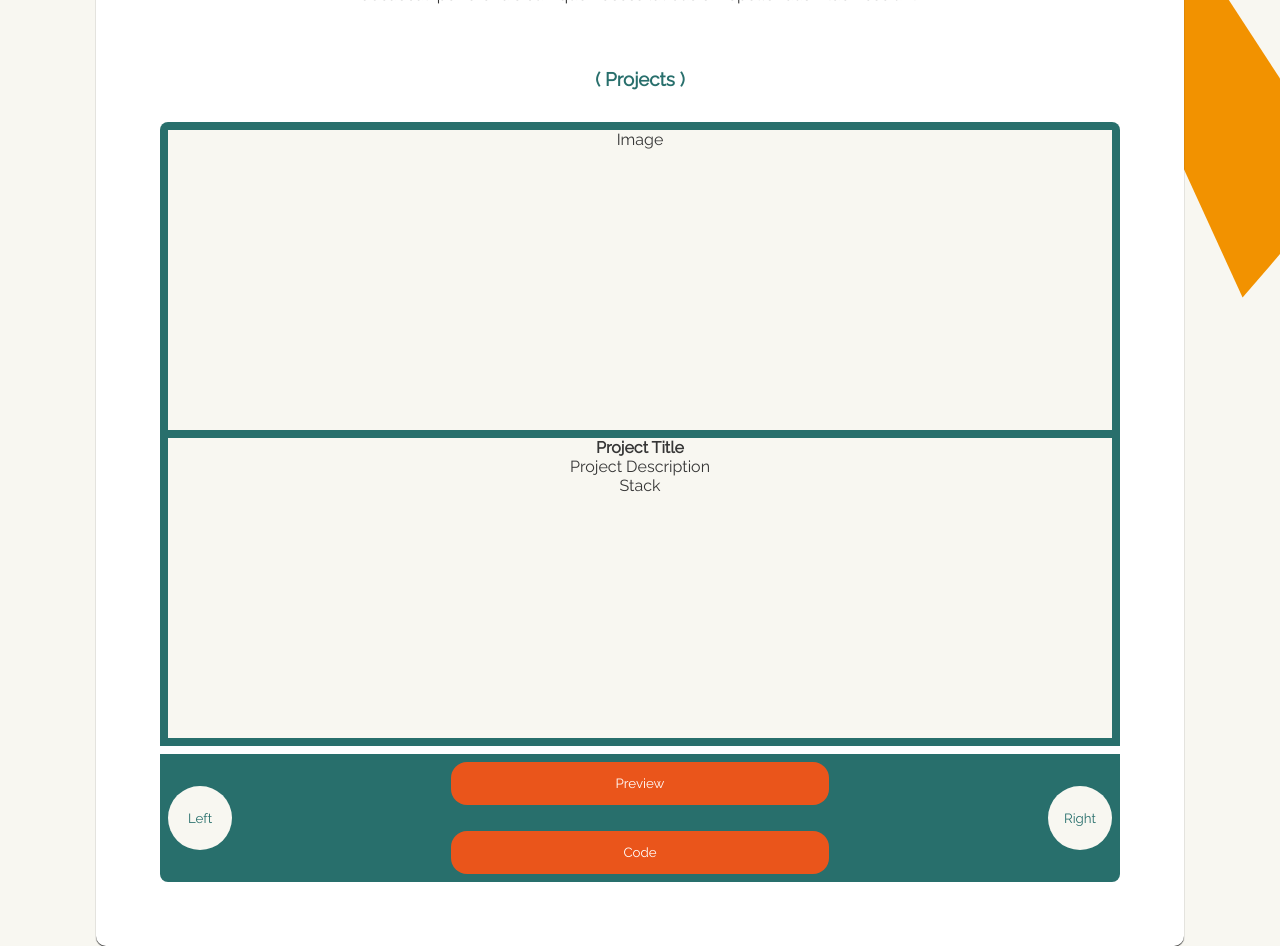
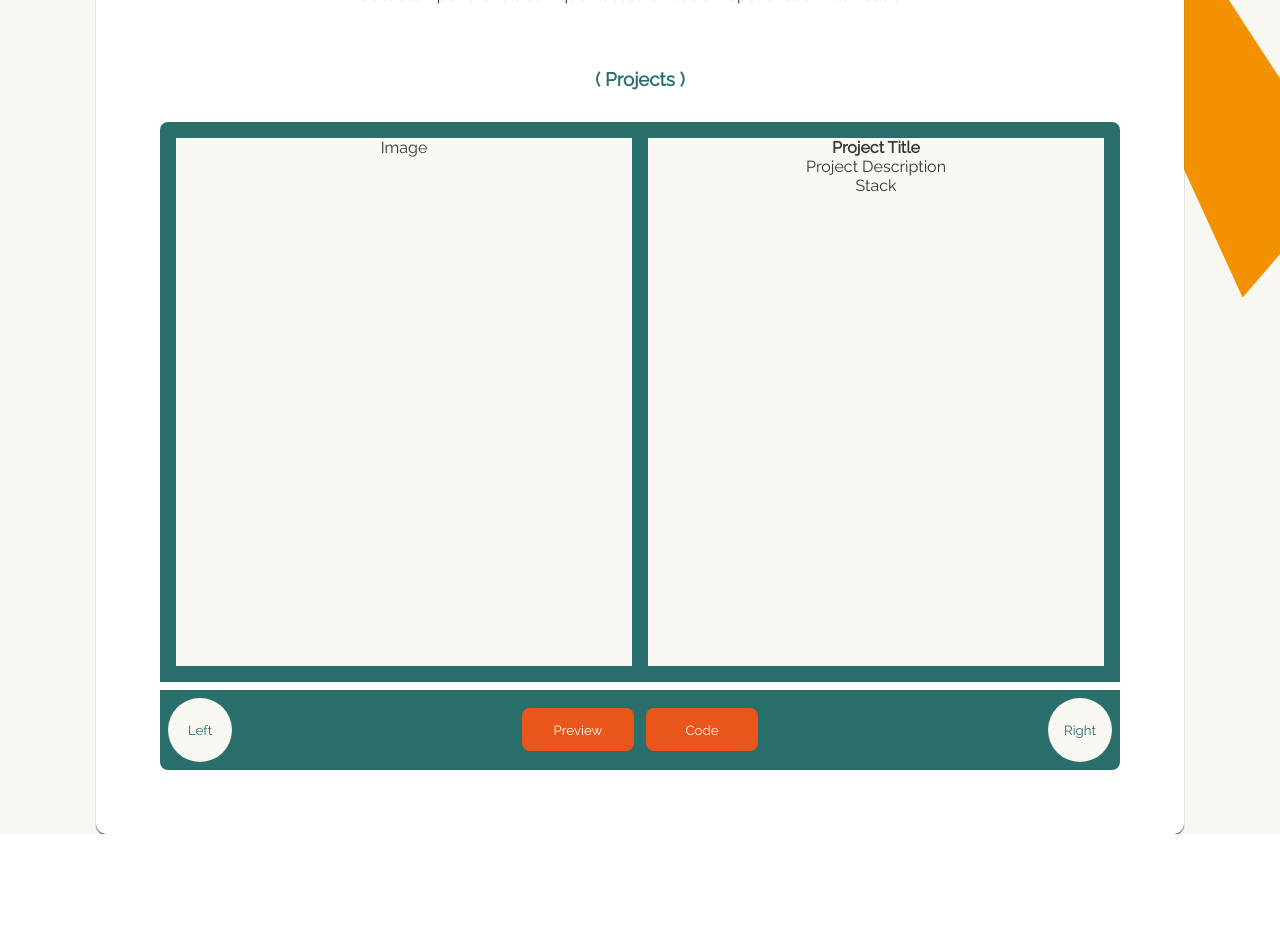
Before and after one commit to Andy-Reynolds/portfolio, a React (Create React App) app: page / in a window 1280 px wide. Shown: the part 820-1766 px from the top of the page. After the commit the page ends 1654 px from the top, so only its background shows below. Built offline with nearby package versions, Linux system fonts and the light colour scheme.

Commit message:
Improved responsivity for projects section

```diff
--- a/src/components/Projects/Projects.scss
+++ b/src/components/Projects/Projects.scss
@@ -71,3 +71,45 @@
     border-radius: 1rem;
   }
 }
+
+@media screen and (min-width: $desktop-breakpoint) {
+  .projects {
+    &__tile {
+      &--upper {
+        display: flex;
+        flex-direction: row;
+        height: 70vh;
+      }
+
+      &--lower {
+        height: 10vh;
+        display: flex;
+      }
+    }
+
+    &__image {
+      height: auto;
+      width: 50%;
+      margin: 1rem;
+      margin-right: 0.5rem;
+    }
+
+    &__info {
+      height: auto;
+      width: 50%;
+      margin: 1rem;
+      margin-left: 0.5rem;
+    }
+
+    &__buttons-container {
+      flex-direction: row;
+      align-items: center;
+      width: 25%;
+    }
+
+    &__button {
+      width: 7rem;
+      border-radius: 0.5rem;
+    }
+  }
+}
```
